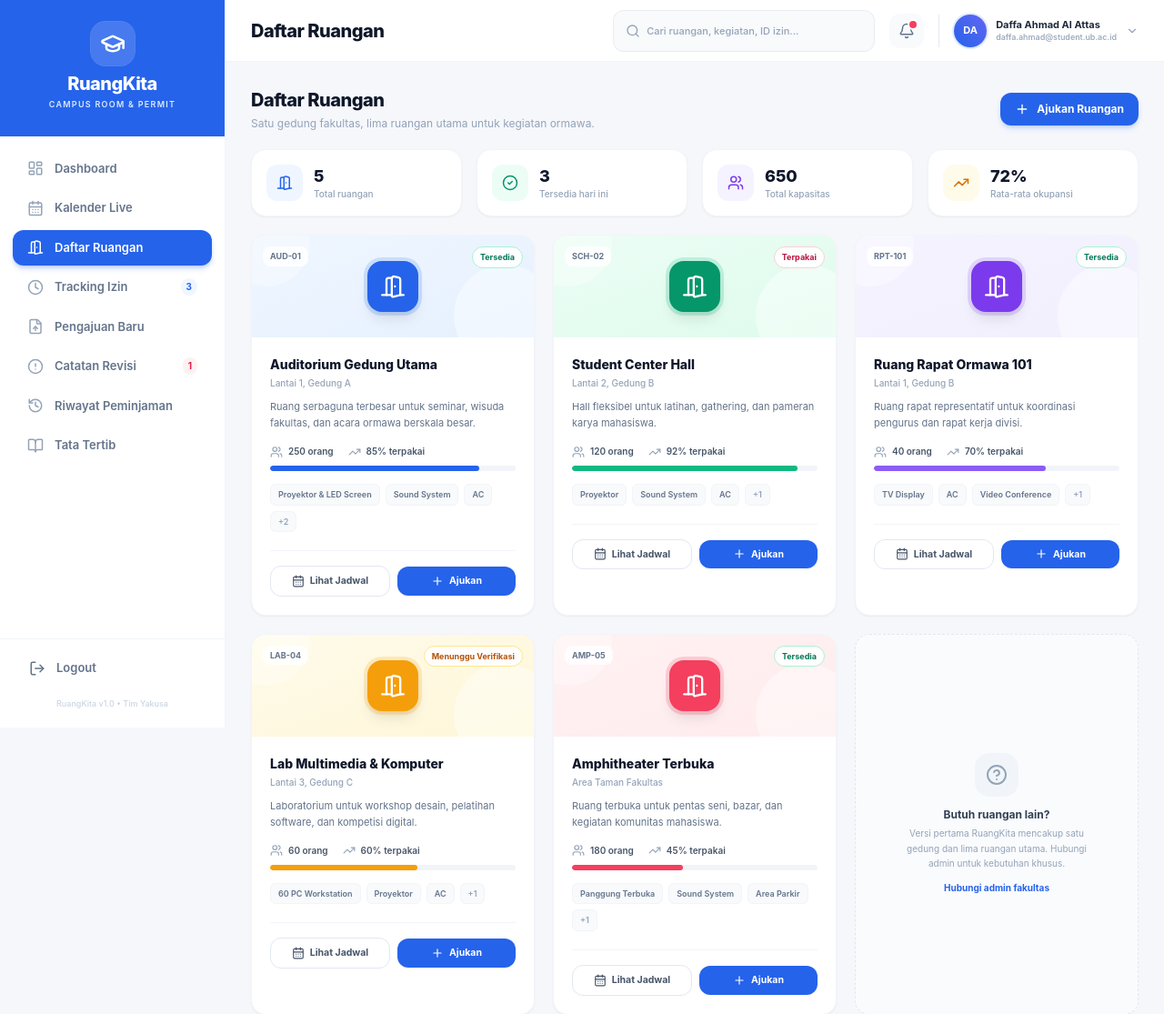
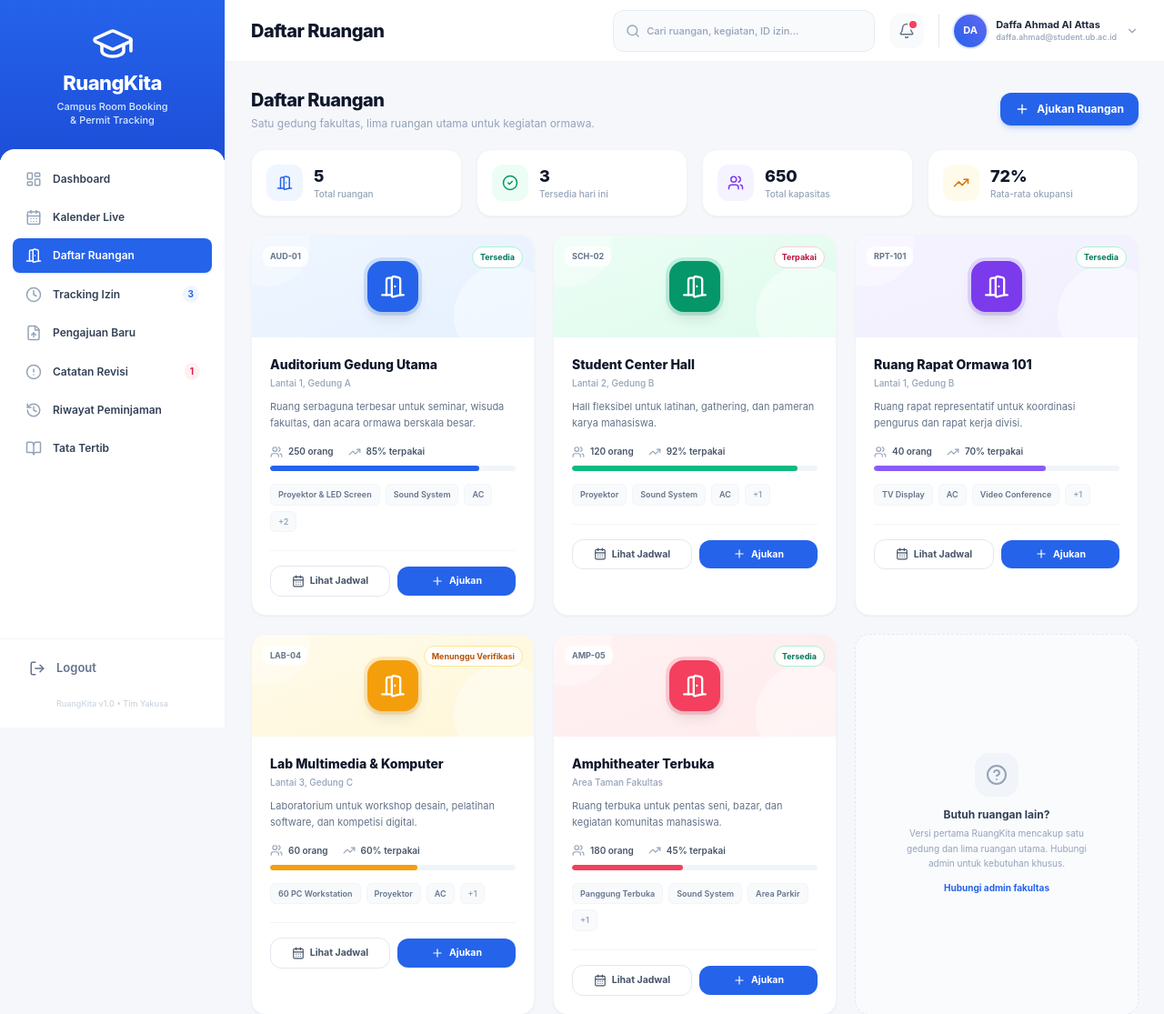
Before and after one commit to Zenqirtz/RuangKita, a Laravel app: page /rooms in a window 1280 px wide. Shown: the top 1115 px of the page at 91% size. Run offline with Laravel 12, Linux system fonts and the light colour scheme; style sheets or scripts are compiled from the project's sources; some libraries are stand-ins or nearby versions; some web fonts are replaced.

Commit message:
style: align sidebar branding and navigation with SRMS reference

```diff
--- a/resources/js/Layouts/RuangKitaLayout.jsx
+++ b/resources/js/Layouts/RuangKitaLayout.jsx
@@ -72,19 +72,17 @@ export default function RuangKitaLayout({ children, activeTab = 'dashboard', tit
                 `}
             >
                 <div className="flex flex-col min-h-0">
-                    <a href="/dashboard" className="flex flex-col items-center gap-2.5 bg-blue-600 px-5 pt-6 pb-7 text-center text-white">
-                        <div className="w-12 h-12 rounded-2xl bg-white/15 flex items-center justify-center ring-1 ring-white/20">
-                            <Icon name="graduation" className="w-7 h-7 text-white" strokeWidth={2.2} />
-                        </div>
+                    <a href="/dashboard" className="flex flex-col items-center gap-2 bg-gradient-to-b from-blue-600 to-blue-700 px-5 pt-6 pb-9 text-center text-white">
+                        <Icon name="graduation" className="w-12 h-12 text-white drop-shadow-sm" strokeWidth={1.8} />
                         <div className="min-w-0">
-                            <h1 className="text-xl font-extrabold tracking-tight leading-none">RuangKita</h1>
-                            <p className="text-[9px] font-semibold text-blue-100 uppercase tracking-[0.14em] mt-1.5">
-                                Campus Room & Permit
+                            <h1 className="text-[22px] font-extrabold tracking-tight leading-none">RuangKita</h1>
+                            <p className="text-[11px] font-medium text-blue-100 leading-snug mt-2">
+                                Campus Room Booking<br />&amp; Permit Tracking
                             </p>
                         </div>
                     </a>
 
-                    <nav className="px-3.5 pt-4 space-y-1 overflow-y-auto pb-4">
+                    <nav className="relative -mt-3 flex-1 rounded-t-2xl bg-white px-3.5 pt-3.5 space-y-1 overflow-y-auto pb-4">
                         {navItems.map((item) => {
                             const isActive = activeTab === item.id;
 
@@ -94,11 +92,11 @@ export default function RuangKitaLayout({ children, activeTab = 'dashboard', tit
                                     href={item.href}
                                     onClick={() => setSidebarOpen(false)}
                                     className={`
-                                        flex items-center justify-between gap-2 px-4 py-2.5 rounded-xl text-[13px] font-semibold transition-all duration-200
+                                        flex items-center justify-between gap-2 px-3.5 py-2.5 rounded-lg text-[12px] font-semibold transition-all duration-200
                                         ${
                                             isActive
-                                                ? 'bg-blue-600 text-white shadow-md shadow-blue-600/25'
-                                                : 'text-slate-500 hover:bg-slate-50 hover:text-blue-600'
+                                                ? 'bg-blue-600 text-white shadow-sm shadow-blue-600/20'
+                                                : 'text-slate-700 hover:bg-slate-50 hover:text-blue-600'
                                         }
                                     `}
                                 >
```
